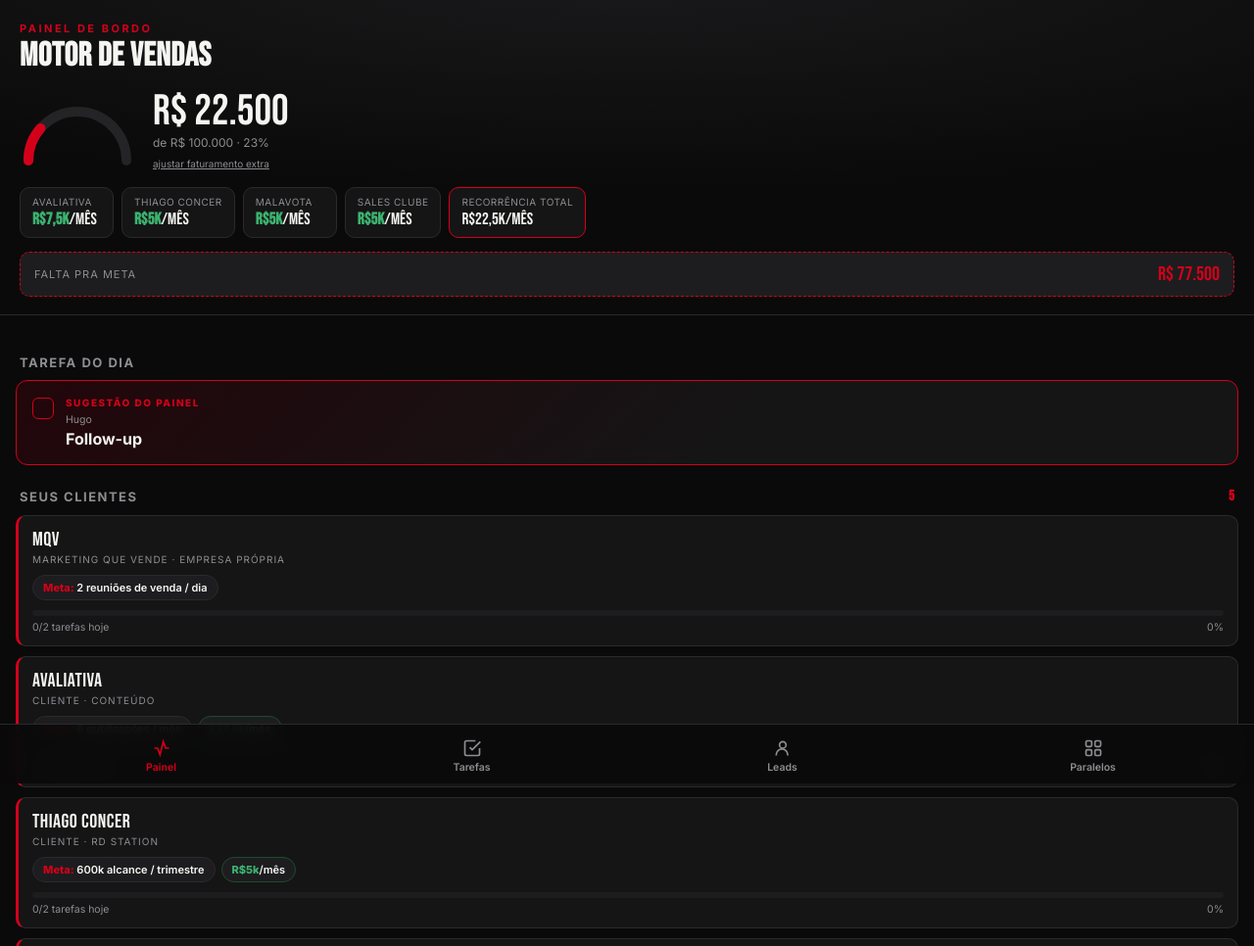
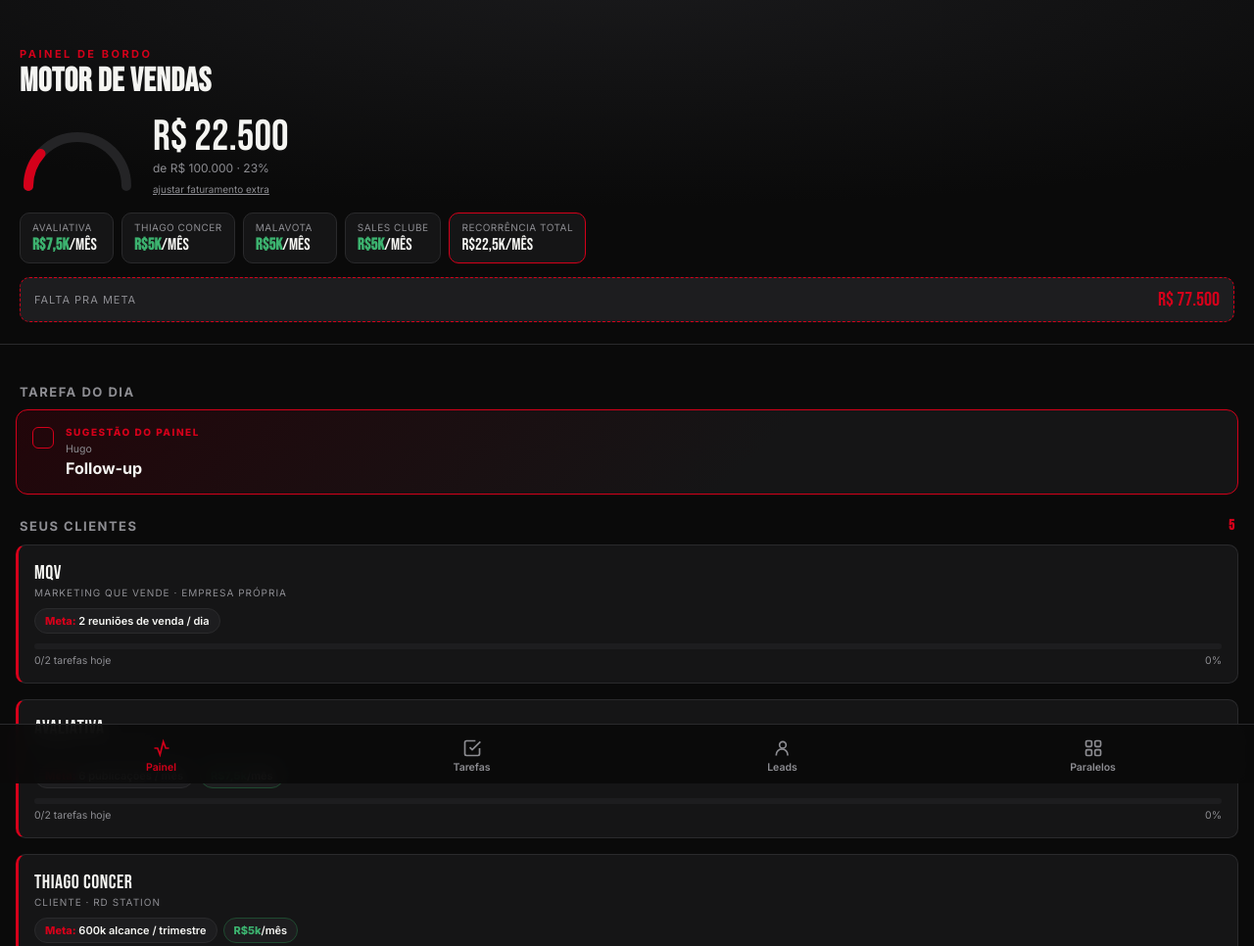
Before and after one commit to joaomarcosernestohub/painel-mqv, a plain HTML site: page index.html in a window 1280 px wide. Shown: the top 966 px of the page at 98% size. Drawn offline with Linux system fonts and the light colour scheme.

Commit message:
Mais espaco no topo e respiro nos cards

```diff
--- a/index.html
+++ b/index.html
@@ -30,14 +30,14 @@
     color:var(--white);
     font-family:'Inter',sans-serif;
     overscroll-behavior-y:contain;
-    padding-bottom:110px;
+    padding-bottom:140px;
     -webkit-font-smoothing:antialiased;
   }
   h1,h2,h3,.display{font-family:'Bebas Neue',sans-serif; letter-spacing:0.5px;}
 
   /* ---------- HEADER / GAUGE ---------- */
   header{
-    padding:calc(22px + env(safe-area-inset-top)) 20px 18px;
+    padding:calc(48px + env(safe-area-inset-top)) 20px 22px;
     background:radial-gradient(120% 100% at 50% -10%, #1a1a1c 0%, var(--black) 70%);
     border-bottom:1px solid var(--line);
   }
@@ -79,13 +79,13 @@
   .daily-check:checked::after{content:'✓'; position:absolute; inset:0; display:flex; align-items:center; justify-content:center; font-size:14px; color:#fff; font-weight:800;}
 
   /* ---------- PROJECT OVERVIEW CARDS (painel) ---------- */
-  .projects{display:flex; flex-direction:column; gap:10px;}
+  .projects{display:flex; flex-direction:column; gap:16px;}
   .project-card{
     background:var(--panel);
     border:1px solid var(--line);
     border-left:3px solid var(--red);
     border-radius:10px;
-    padding:14px 14px 12px;
+    padding:18px 16px 16px;
   }
   .project-top{display:flex; justify-content:space-between; align-items:flex-start; gap:10px;}
   .project-name{font-family:'Bebas Neue'; font-size:20px; letter-spacing:0.5px; line-height:1; cursor:pointer; border-bottom:1px dashed transparent;}
@@ -108,7 +108,7 @@
   /* ---------- TASK GROUPS (aba tarefas) ---------- */
   .task-group{
     background:var(--panel); border:1px solid var(--line); border-radius:10px;
-    padding:12px 14px; margin-bottom:10px;
+    padding:16px 16px; margin-bottom:16px;
   }
   .task-group-head{display:flex; align-items:baseline; justify-content:space-between; margin-bottom:2px;}
   .task-group-title{font-family:'Bebas Neue'; font-size:17px; color:var(--red);}
@@ -143,7 +143,7 @@
   /* ---------- LEADS ---------- */
   .lead-card{
     background:var(--panel); border:1px solid var(--line); border-radius:10px;
-    padding:13px 14px; margin-bottom:8px;
+    padding:16px; margin-bottom:14px;
   }
   .lead-top{display:flex; align-items:center; gap:12px;}
   .lead-avatar{
```
